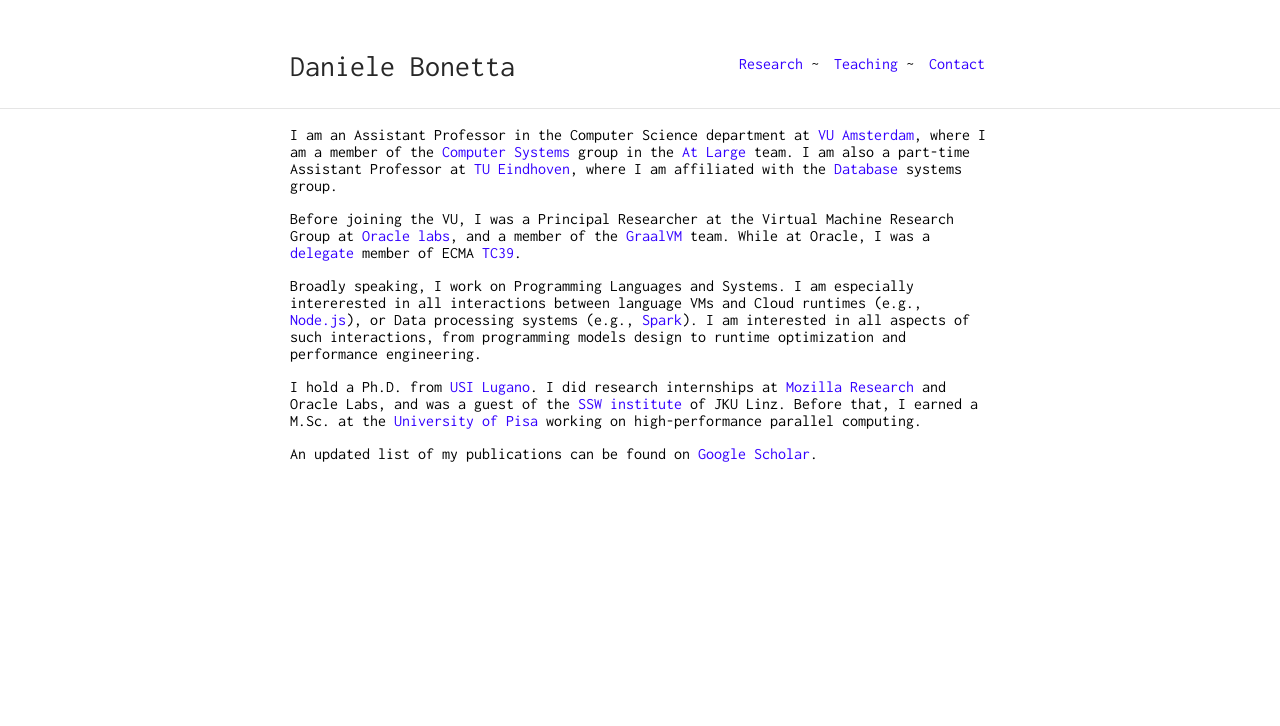
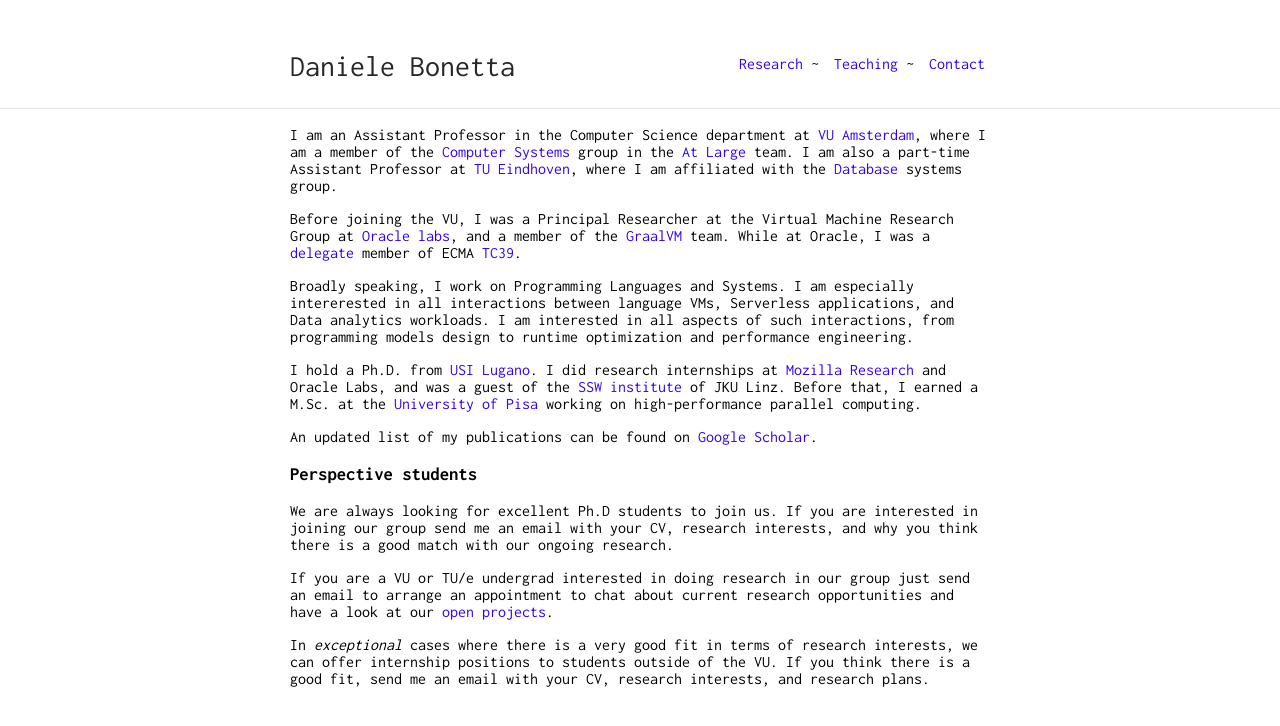
Before and after one commit to eleinadani/eleinadani.github.io, a Jekyll site: the page built from research.md, in a window 1280 px wide. Shown: the top 726 px of the page. Built offline with Jekyll 4.4.1, drawn with Linux system fonts in a browser that asks for light colours.

Commit message:
Update projects

```diff
--- a/research.md
+++ b/research.md
@@ -6,7 +6,7 @@ I am an Assistant Professor in the Computer Science department at [VU Amsterdam]
 
 Before joining the VU, I was a Principal Researcher at the Virtual Machine Research Group at [Oracle labs](http://labs.oracle.com), and a member of the [GraalVM](https://github.com/graalvm) team. While at Oracle, I was a [delegate](https://github.com/tc39/notes/pull/77/files) member of ECMA [TC39](https://tc39.es/).
 
-Broadly speaking, I work on Programming Languages and Systems. I am especially intererested in all interactions between language VMs and Cloud runtimes (e.g., [Node.js](https://nodejs.org/en/)), or Data processing systems (e.g., [Spark](https://spark.apache.org/)). I am interested in all aspects of such interactions, from programming models design to runtime optimization and performance engineering.
+Broadly speaking, I work on Programming Languages and Systems. I am especially intererested in all interactions between language VMs, Serverless applications, and Data analytics workloads. I am interested in all aspects of such interactions, from programming models design to runtime optimization and performance engineering.
 
 <!-- Broadly speaking, I work on language runtime systems and their interaction with other systems such as event-based server-side runtimes (like [Node.js](https://nodejs.org/en/)), data analytics framweworks (like [Spark](https://spark.apache.org/)), and other emerging cloud and data analytics platforms. I am interested in all aspects of such interactions, from programming models design to runtime optimization and performance engineering.
 
@@ -16,3 +16,11 @@ Broadly speaking, I work on Programming Languages and Systems. I am especially i
 I hold a Ph.D. from [USI Lugano](http://www.inf.usi.ch). I did research internships at [Mozilla Research](https://research.mozilla.org) and Oracle Labs, and was a guest of the [SSW institute](http://ssw.jku.at) of JKU Linz. Before that, I earned a M.Sc. at the [University of Pisa](http://calvados.di.unipi.it/paragroup/people/) working on high-performance parallel computing.
 
 An updated list of my publications can be found on [Google Scholar](https://scholar.google.com/citations?user=AR2pK8QAAAAJ).
+
+### Perspective students
+
+We are always looking for excellent Ph.D students to join us. If you are interested in joining our group send me an email with your CV, research interests, and why you think there is a good match with our ongoing research.
+
+If you are a VU or TU/e undergrad interested in doing research in our group just send an email to arrange an appointment to chat about current research opportunities and have a look at our [open projects](projects).
+
+In _exceptional_ cases where there is a very good fit in terms of research interests, we can offer internship positions to students outside of the VU. If you think there is a good fit, send me an email with your CV, research interests, and research plans.
```
Also changed, not shown: projects.md (added, +99 -0 lines), teaching.md (+2 -2 lines), 7 other files.
